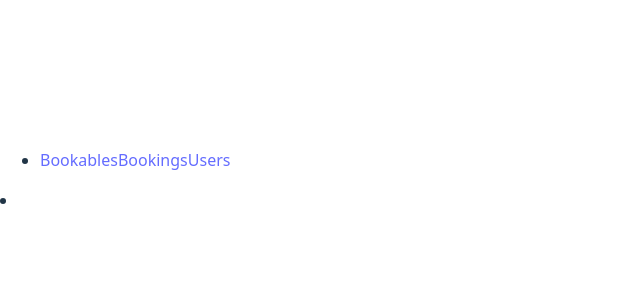
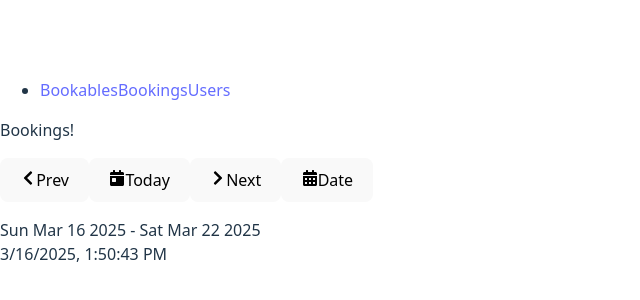
Before and after one commit to xxlarteom90/my-app, a React app in the folder frontend/: page /bookings in a window 1280 px wide. Shown: the part 228-528 px from the top of the page, without its empty margins (0-640 px from the left). Built offline with nearby package versions, Linux system fonts and the light colour scheme; the HTML template or start-up script is replaced by a standard one.

Commit message:
0303-week-picker

```diff
--- /dev/null
+++ b/frontend/src/components/bookings/WeekPicker.tsx
@@ -0,0 +1,59 @@
+import { useReducer } from "react";
+import { WeekReducer } from "../bookings/WeekReducer";
+import { getWeek } from "../../utils/DateWrangler";
+import { Button } from "react-bootstrap";
+import {
+  FaCalendarAlt,
+  FaCalendarDay,
+  FaChevronLeft,
+  FaChevronRight,
+} from "react-icons/fa";
+
+type Props = {
+  date?: Date;
+};
+
+export function WeekPicker({ date }: Props) {
+  const initialDate = date || new Date();
+  const [week, dispatch] = useReducer(WeekReducer, initialDate, (date) =>
+    getWeek({ forDate: date, daysOffset: 0 })
+  );
+
+  return (
+    <div>
+      <p className="date-picker">
+        <Button
+          className="mx-3"
+          onClick={() => dispatch({ type: "PREV_WEEK" })}
+        >
+          <FaChevronLeft />
+          <span>Prev</span>
+        </Button>
+
+        <Button className="mx-3" onClick={() => dispatch({ type: "TODAY" })}>
+          <FaCalendarDay />
+          <span>Today</span>
+        </Button>
+
+        <Button
+          className="mx-3"
+          onClick={() => dispatch({ type: "NEXT_WEEK" })}
+        >
+          <FaChevronRight />
+          <span>Next</span>
+        </Button>
+
+        <Button
+          onClick={() => dispatch({ type: "SET_DATE", payload: Date.now() })}
+        >
+          <FaCalendarAlt />
+          <span>Date</span>
+        </Button>
+      </p>
+      <p>
+        {week.start.toDateString()} - {week.end.toDateString()}
+        <div>{week && week.date.toLocaleString()}</div>
+      </p>
+    </div>
+  );
+}
--- /dev/null
+++ b/frontend/src/components/bookings/WeekReducer.tsx
@@ -0,0 +1,30 @@
+import { getWeek } from "../../utils/DateWrangler"
+
+interface Week {
+    date: Date;
+    start: Date;
+    end: Date;
+}
+
+type Action =
+| { type: "NEXT_WEEK" }
+| { type: "PREV_WEEK"}
+| { type: "TODAY" }
+| { type: "SET_DATE"; payload: number };
+
+export function WeekReducer(state: Week,action:Action): Week {
+
+    switch (action.type){
+        case "NEXT_WEEK":
+            return getWeek({forDate: state.date, daysOffset: 7});
+        case "PREV_WEEK":
+            return getWeek({forDate: state.date, daysOffset: -7});
+        case "TODAY":
+            return getWeek({forDate: new Date(), daysOffset: 0});
+        case "SET_DATE":
+            return getWeek({forDate: new Date(action.payload), daysOffset: 0})
+        default:
+            throw new Error(`Unknown action type: ${action}`)
+    }
+
+}
--- a/frontend/src/pages/booking/Bookings.tsx
+++ b/frontend/src/pages/booking/Bookings.tsx
@@ -1,5 +1,7 @@
 // import { Button } from "react-bootstrap";
 // import { Link } from "react-router-dom";
+
+import { WeekPicker } from "../../components/bookings/WeekPicker";
 
 // type Action =
 //   | { type: "add"; payload: number }
@@ -42,8 +44,9 @@ export function Bookings() {
 
   return (
     <header>
-      <li>
-        <span className="mx-4">
+      <span className="mx-5">
+        <p>Bookings!</p>
+        <WeekPicker date={new Date()} />
         {/* {count} */}
         {/* {count = reducer(count, {type: "add", payload: 3})}
         {count = reducer(count, {type: "sub", payload: 10})}
@@ -51,7 +54,6 @@ export function Bookings() {
         {count = reducer(count, {type: "inc"})} */}
       </span>
       {/* <Link to="bookings"> Bookings</Link> */}
-      </li>
     </header>
   );
 }
--- /dev/null
+++ b/frontend/src/utils/DateWrangler.tsx
@@ -0,0 +1,31 @@
+type AddDaysProps = {
+  date: Date;
+  daysToAdd: number;
+};
+
+export function AddDays({ date, daysToAdd }: AddDaysProps) {
+  const clone = new Date(date.getTime());
+  clone.setDate(clone.getDate() + daysToAdd);
+  console.log("Clone", clone)
+//   console.log("Clone", clone)
+  return clone;
+}
+
+type GeetWeekProps = {
+    forDate: Date,
+    daysOffset: number
+}
+
+export function getWeek({ forDate, daysOffset }: GeetWeekProps) {
+  const date = AddDays({date: forDate, daysToAdd: daysOffset});
+  const day = date.getDay();
+  console.log("day!! ", day)
+  console.log("date!! ", date)
+
+
+  return {
+    date,
+    start: AddDays({date, daysToAdd: -day}),
+    end: AddDays({date, daysToAdd: 6 - day}),
+  };
+}
```
Lines whose indentation alone changed are shown as unchanged.
